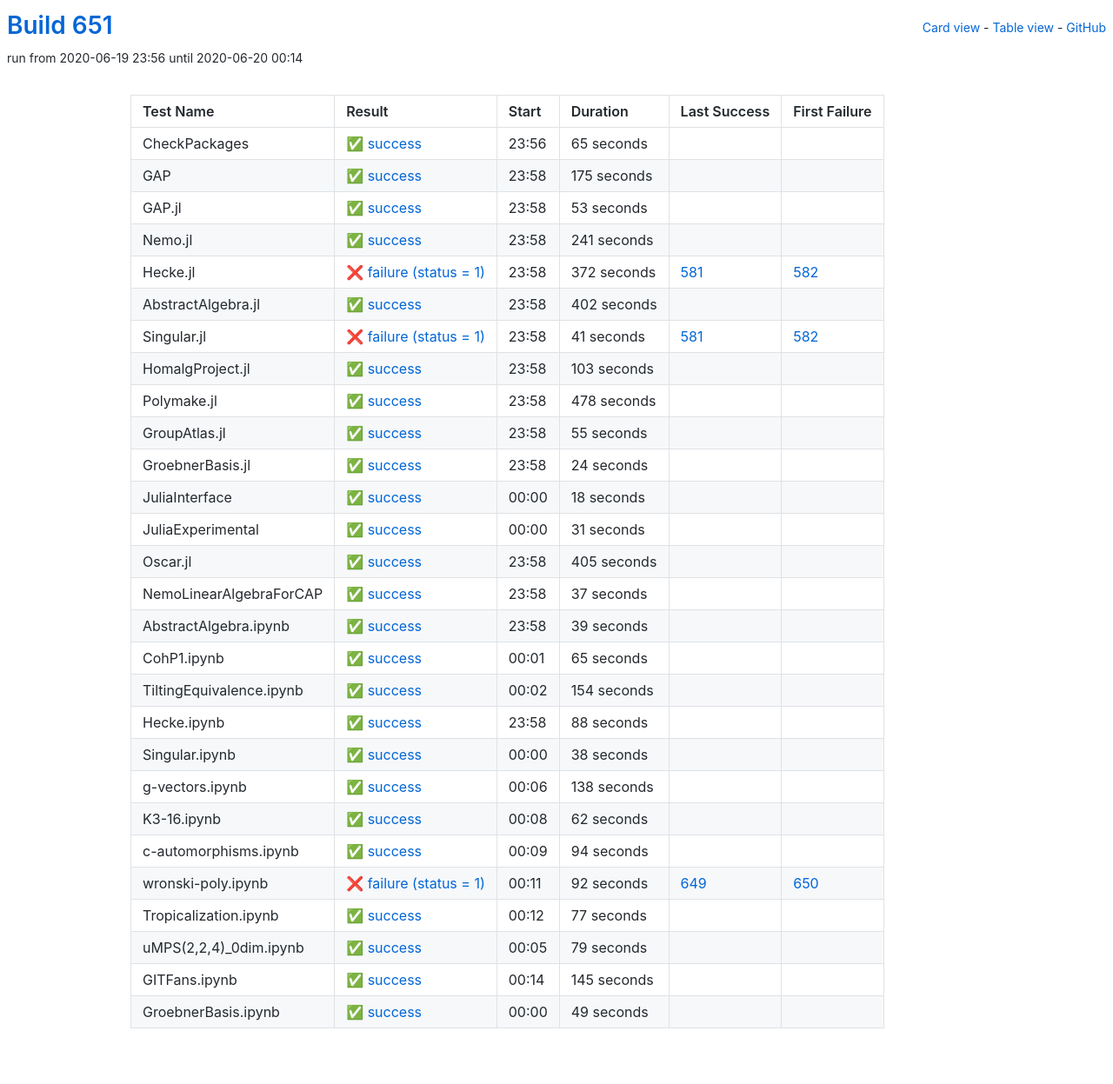
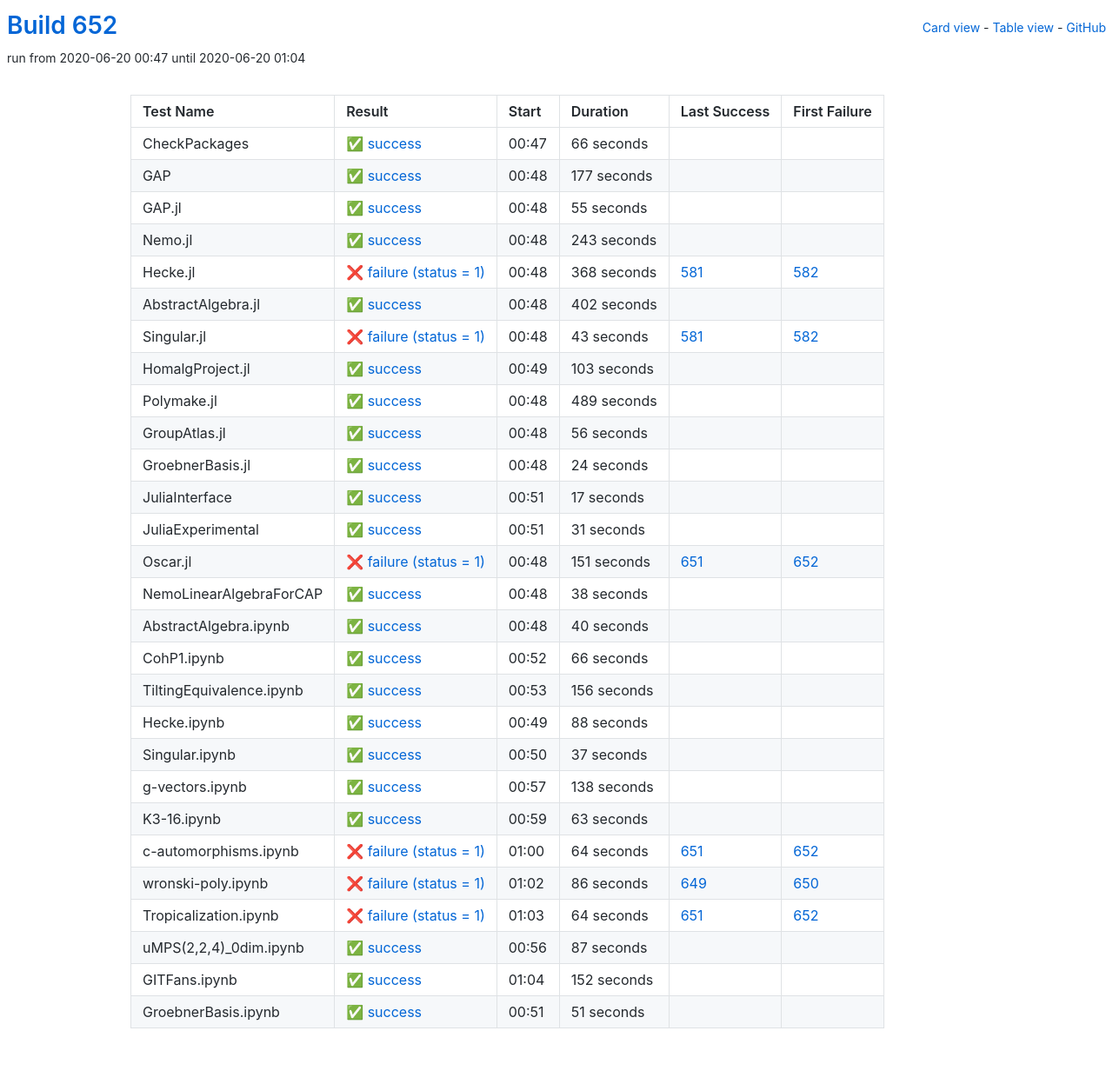
Before and after one commit to oscar-system/oscar-ci-status-1.4, a Jekyll site: the page built from table.html, in a window 1280 px wide. Shown: the whole page at 87% size. Built offline with Jekyll 4.4.1, drawn with Linux system fonts in a browser that asks for light colours.

Commit message:
Build #652

```diff
--- a/_data/ci.yml
+++ b/_data/ci.yml
@@ -1,6 +1,6 @@
 ---
-build: 651
-build_url: https://oscarci.mathematik.uni-kl.de/job/oscar-julia-1.4/651/
+build: 652
+build_url: https://oscarci.mathematik.uni-kl.de/job/oscar-julia-1.4/652/
 job: oscar-julia-1.4
 organization: oscar-system
 repo: oscar-ci-status-1.4
@@ -8,68 +8,68 @@ repourl: https://github.com/oscar-system/oscar-ci-status-1.4
 tests:
 - name: CheckPackages
   id: checkpackages
-  log: https://oscarci.mathematik.uni-kl.de/job/oscar-julia-1.4/651/artifact/logs/build-651/CheckPackages.log
-  start: 2020-06-19 23:56
+  log: https://oscarci.mathematik.uni-kl.de/job/oscar-julia-1.4/652/artifact/logs/build-652/CheckPackages.log
+  start: 2020-06-20 00:47
   success: true
   exitcode: 0
   status: success
-  duration: 65
+  duration: 66
   last_success: false
   last_success_url:
   first_failure: false
   first_failure_url:
 - name: GAP
   id: gap
-  log: https://oscarci.mathematik.uni-kl.de/job/oscar-julia-1.4/651/artifact/logs/build-651/GAP.log
-  start: 2020-06-19 23:58
+  log: https://oscarci.mathematik.uni-kl.de/job/oscar-julia-1.4/652/artifact/logs/build-652/GAP.log
+  start: 2020-06-20 00:48
   success: true
   exitcode: 0
   status: success
-  duration: 175
+  duration: 177
   last_success: false
   last_success_url:
   first_failure: false
   first_failure_url:
 - name: GAP.jl
   id: gap-jl
-  log: https://oscarci.mathematik.uni-kl.de/job/oscar-julia-1.4/651/artifact/logs/build-651/GAP.jl.log
-  start: 2020-06-19 23:58
+  log: https://oscarci.mathematik.uni-kl.de/job/oscar-julia-1.4/652/artifact/logs/build-652/GAP.jl.log
+  start: 2020-06-20 00:48
   success: true
   exitcode: 0
   status: success
-  duration: 53
+  duration: 55
   last_success: false
   last_success_url:
   first_failure: false
   first_failure_url:
 - name: Nemo.jl
   id: nemo-jl
-  log: https://oscarci.mathematik.uni-kl.de/job/oscar-julia-1.4/651/artifact/logs/build-651/Nemo.jl.log
-  start: 2020-06-19 23:58
+  log: https://oscarci.mathematik.uni-kl.de/job/oscar-julia-1.4/652/artifact/logs/build-652/Nemo.jl.log
+  start: 2020-06-20 00:48
   success: true
   exitcode: 0
   status: success
-  duration: 241
+  duration: 243
   last_success: false
   last_success_url:
   first_failure: false
   first_failure_url:
 - name: Hecke.jl
   id: hecke-jl
-  log: https://oscarci.mathematik.uni-kl.de/job/oscar-julia-1.4/651/artifact/logs/build-651/Hecke.jl.log
-  start: 2020-06-19 23:58
+  log: https://oscarci.mathematik.uni-kl.de/job/oscar-julia-1.4/652/artifact/logs/build-652/Hecke.jl.log
+  start: 2020-06-20 00:48
   success: false
   exitcode: 1
   status: failure
-  duration: 372
+  duration: 368
   last_success: 581
   last_success_url: https://oscarci.mathematik.uni-kl.de/job/oscar-julia-1.4/581/
   first_failure: 582
   first_failure_url: https://oscarci.mathematik.uni-kl.de/job/oscar-julia-1.4/582/
 - name: AbstractAlgebra.jl
   id: abstractalgebra-jl
-  log: https://oscarci.mathematik.uni-kl.de/job/oscar-julia-1.4/651/artifact/logs/build-651/AbstractAlgebra.jl.log
-  start: 2020-06-19 23:58
+  log: https://oscarci.mathematik.uni-kl.de/job/oscar-julia-1.4/652/artifact/logs/build-652/AbstractAlgebra.jl.log
+  start: 2020-06-20 00:48
   success: true
   exitcode: 0
   status: success
@@ -80,20 +80,20 @@ tests:
   first_failure_url:
 - name: Singular.jl
   id: singular-jl
-  log: https://oscarci.mathematik.uni-kl.de/job/oscar-julia-1.4/651/artifact/logs/build-651/Singular.jl.log
-  start: 2020-06-19 23:58
+  log: https://oscarci.mathematik.uni-kl.de/job/oscar-julia-1.4/652/artifact/logs/build-652/Singular.jl.log
+  start: 2020-06-20 00:48
   success: false
   exitcode: 1
   status: failure
-  duration: 41
+  duration: 43
   last_success: 581
   last_success_url: https://oscarci.mathematik.uni-kl.de/job/oscar-julia-1.4/581/
   first_failure: 582
   first_failure_url: https://oscarci.mathematik.uni-kl.de/job/oscar-julia-1.4/582/
 - name: HomalgProject.jl
   id: homalgproject-jl
-  log: https://oscarci.mathematik.uni-kl.de/job/oscar-julia-1.4/651/artifact/logs/build-651/HomalgProject.jl.log
-  start: 2020-06-19 23:58
+  log: https://oscarci.mathematik.uni-kl.de/job/oscar-julia-1.4/652/artifact/logs/build-652/HomalgProject.jl.log
+  start: 2020-06-20 00:49
   success: true
   exitcode: 0
   status: success
@@ -104,32 +104,32 @@ tests:
   first_failure_url:
 - name: Polymake.jl
   id: polymake-jl
-  log: https://oscarci.mathematik.uni-kl.de/job/oscar-julia-1.4/651/artifact/logs/build-651/Polymake.jl.log
-  start: 2020-06-19 23:58
+  log: https://oscarci.mathematik.uni-kl.de/job/oscar-julia-1.4/652/artifact/logs/build-652/Polymake.jl.log
+  start: 2020-06-20 00:48
   success: true
   exitcode: 0
   status: success
-  duration: 478
+  duration: 489
   last_success: false
   last_success_url:
   first_failure: false
   first_failure_url:
 - name: GroupAtlas.jl
   id: groupatlas-jl
-  log: https://oscarci.mathematik.uni-kl.de/job/oscar-julia-1.4/651/artifact/logs/build-651/GroupAtlas.jl.log
-  start: 2020-06-19 23:58
+  log: https://oscarci.mathematik.uni-kl.de/job/oscar-julia-1.4/652/artifact/logs/build-652/GroupAtlas.jl.log
+  start: 2020-06-20 00:48
   success: true
   exitcode: 0
   status: success
-  duration: 55
+  duration: 56
   last_success: false
   last_success_url:
   first_failure: false
   first_failure_url:
 - name: GroebnerBasis.jl
   id: groebnerbasis-jl
-  log: https://oscarci.mathematik.uni-kl.de/job/oscar-julia-1.4/651/artifact/logs/build-651/GroebnerBasis.jl.log
-  start: 2020-06-19 23:58
+  log: https://oscarci.mathematik.uni-kl.de/job/oscar-julia-1.4/652/artifact/logs/build-652/GroebnerBasis.jl.log
+  start: 2020-06-20 00:48
   success: true
   exitcode: 0
   status: success
@@ -140,20 +140,20 @@ tests:
   first_failure_url:
 - name: JuliaInterface
   id: juliainterface
-  log: https://oscarci.mathematik.uni-kl.de/job/oscar-julia-1.4/651/artifact/logs/build-651/JuliaInterface.log
-  start: 2020-06-20 00:00
+  log: https://oscarci.mathematik.uni-kl.de/job/oscar-julia-1.4/652/artifact/logs/build-652/JuliaInterface.log
+  start: 2020-06-20 00:51
   success: true
   exitcode: 0
   status: success
-  duration: 18
+  duration: 17
   last_success: false
   last_success_url:
   first_failure: false
   first_failure_url:
 - name: JuliaExperimental
   id: juliaexperimental
-  log: https://oscarci.mathematik.uni-kl.de/job/oscar-julia-1.4/651/artifact/logs/build-651/JuliaExperimental.log
-  start: 2020-06-20 00:00
+  log: https://oscarci.mathematik.uni-kl.de/job/oscar-julia-1.4/652/artifact/logs/build-652/JuliaExperimental.log
+  start: 2020-06-20 00:51
   success: true
   exitcode: 0
   status: success
@@ -164,68 +164,68 @@ tests:
   first_failure_url:
 - name: Oscar.jl
   id: oscar-jl
-  log: https://oscarci.mathematik.uni-kl.de/job/oscar-julia-1.4/651/artifact/logs/build-651/Oscar.jl.log
-  start: 2020-06-19 23:58
+  log: https://oscarci.mathematik.uni-kl.de/job/oscar-julia-1.4/652/artifact/logs/build-652/Oscar.jl.log
+  start: 2020-06-20 00:48
+  success: false
+  exitcode: 1
+  status: failure
+  duration: 151
+  last_success: 651
+  last_success_url: https://oscarci.mathematik.uni-kl.de/job/oscar-julia-1.4/651/
+  first_failure: 652
+  first_failure_url: https://oscarci.mathematik.uni-kl.de/job/oscar-julia-1.4/652/
+- name: NemoLinearAlgebraForCAP
+  id: nemolinearalgebraforcap
+  log: https://oscarci.mathematik.uni-kl.de/job/oscar-julia-1.4/652/artifact/logs/build-652/NemoLinearAlgebraForCAP.log
+  start: 2020-06-20 00:48
   success: true
   exitcode: 0
   status: success
-  duration: 405
-  last_success: false
-  last_success_url:
-  first_failure: false
-  first_failure_url:
-- name: NemoLinearAlgebraForCAP
-  id: nemolinearalgebraforcap
-  log: https://oscarci.mathematik.uni-kl.de/job/oscar-julia-1.4/651/artifact/logs/build-651/NemoLinearAlgebraForCAP.log
-  start: 2020-06-19 23:58
-  success: true
-  exitcode: 0
-  status: success
-  duration: 37
+  duration: 38
   last_success: false
   last_success_url:
   first_failure: false
   first_failure_url:
 - name: AbstractAlgebra.ipynb
   id: abstractalgebra-ipynb
-  log: https://oscarci.mathematik.uni-kl.de/job/oscar-julia-1.4/651/artifact/logs/build-651/AbstractAlgebra.ipynb.log
-  start: 2020-06-19 23:58
+  log: https://oscarci.mathematik.uni-kl.de/job/oscar-julia-1.4/652/artifact/logs/build-652/AbstractAlgebra.ipynb.log
+  start: 2020-06-20 00:48
   success: true
   exitcode: 0
   status: success
-  duration: 39
+  duration: 40
   last_success: false
   last_success_url:
   first_failure: false
   first_failure_url:
 - name: CohP1.ipynb
   id: cohp1-ipynb
-  log: https://oscarci.mathematik.uni-kl.de/job/oscar-julia-1.4/651/artifact/logs/build-651/CohP1.ipynb.log
-  start: 2020-06-20 00:01
+  log: https://oscarci.mathematik.uni-kl.de/job/oscar-julia-1.4/652/artifact/logs/build-652/CohP1.ipynb.log
+  start: 2020-06-20 00:52
   success: true
   exitcode: 0
   status: success
-  duration: 65
+  duration: 66
   last_success: false
   last_success_url:
   first_failure: false
   first_failure_url:
 - name: TiltingEquivalence.ipynb
   id: tiltingequivalence-ipynb
-  log: https://oscarci.mathematik.uni-kl.de/job/oscar-julia-1.4/651/artifact/logs/build-651/TiltingEquivalence.ipynb.log
-  start: 2020-06-20 00:02
+  log: https://oscarci.mathematik.uni-kl.de/job/oscar-julia-1.4/652/artifact/logs/build-652/TiltingEquivalence.ipynb.log
+  start: 2020-06-20 00:53
   success: true
   exitcode: 0
   status: success
-  duration: 154
+  duration: 156
   last_success: false
   last_success_url:
   first_failure: false
   first_failure_url:
 - name: Hecke.ipynb
   id: hecke-ipynb
-  log: https://oscarci.mathematik.uni-kl.de/job/oscar-julia-1.4/651/artifact/logs/build-651/Hecke.ipynb.log
-  start: 2020-06-19 23:58
+  log: https://oscarci.mathematik.uni-kl.de/job/oscar-julia-1.4/652/artifact/logs/build-652/Hecke.ipynb.log
+  start: 2020-06-20 00:49
   success: true
   exitcode: 0
   status: success
@@ -236,20 +236,20 @@ tests:
   first_failure_url:
 - name: Singular.ipynb
   id: singular-ipynb
-  log: https://oscarci.mathematik.uni-kl.de/job/oscar-julia-1.4/651/artifact/logs/build-651/Singular.ipynb.log
-  start: 2020-06-20 00:00
+  log: https://oscarci.mathematik.uni-kl.de/job/oscar-julia-1.4/652/artifact/logs/build-652/Singular.ipynb.log
+  start: 2020-06-20 00:50
   success: true
   exitcode: 0
   status: success
-  duration: 38
+  duration: 37
   last_success: false
   last_success_url:
   first_failure: false
   first_failure_url:
 - name: g-vectors.ipynb
   id: g-vectors-ipynb
-  log: https://oscarci.mathematik.uni-kl.de/job/oscar-julia-1.4/651/artifact/logs/build-651/g-vectors.ipynb.log
-  start: 2020-06-20 00:06
+  log: https://oscarci.mathematik.uni-kl.de/job/oscar-julia-1.4/652/artifact/logs/build-652/g-vectors.ipynb.log
+  start: 2020-06-20 00:57
   success: true
   exitcode: 0
   status: success
@@ -260,84 +260,84 @@ tests:
   first_failure_url:
 - name: K3-16.ipynb
   id: k3-16-ipynb
-  log: https://oscarci.mathematik.uni-kl.de/job/oscar-julia-1.4/651/artifact/logs/build-651/K3-16.ipynb.log
-  start: 2020-06-20 00:08
+  log: https://oscarci.mathematik.uni-kl.de/job/oscar-julia-1.4/652/artifact/logs/build-652/K3-16.ipynb.log
+  start: 2020-06-20 00:59
   success: true
   exitcode: 0
   status: success
-  duration: 62
+  duration: 63
   last_success: false
   last_success_url:
   first_failure: false
   first_failure_url:
 - name: c-automorphisms.ipynb
   id: c-automorphisms-ipynb
-  log: https://oscarci.mathematik.uni-kl.de/job/oscar-julia-1.4/651/artifact/logs/build-651/c-automorphisms.ipynb.log
-  start: 2020-06-20 00:09
-  success: true
-  exitcode: 0
-  status: success
-  duration: 94
-  last_success: false
-  last_success_url:
-  first_failure: false
-  first_failure_url:
-- name: wronski-poly.ipynb
-  id: wronski-poly-ipynb
-  log: https://oscarci.mathematik.uni-kl.de/job/oscar-julia-1.4/651/artifact/logs/build-651/wronski-poly.ipynb.log
-  start: 2020-06-20 00:11
+  log: https://oscarci.mathematik.uni-kl.de/job/oscar-julia-1.4/652/artifact/logs/build-652/c-automorphisms.ipynb.log
+  start: 2020-06-20 01:00
   success: false
   exitcode: 1
   status: failure
-  duration: 92
+  duration: 64
+  last_success: 651
+  last_success_url: https://oscarci.mathematik.uni-kl.de/job/oscar-julia-1.4/651/
+  first_failure: 652
+  first_failure_url: https://oscarci.mathematik.uni-kl.de/job/oscar-julia-1.4/652/
+- name: wronski-poly.ipynb
+  id: wronski-poly-ipynb
+  log: https://oscarci.mathematik.uni-kl.de/job/oscar-julia-1.4/652/artifact/logs/build-652/wronski-poly.ipynb.log
+  start: 2020-06-20 01:02
+  success: false
+  exitcode: 1
+  status: failure
+  duration: 86
   last_success: 649
   last_success_url: https://oscarci.mathematik.uni-kl.de/job/oscar-julia-1.4/649/
   first_failure: 650
   first_failure_url: https://oscarci.mathematik.uni-kl.de/job/oscar-julia-1.4/650/
 - name: Tropicalization.ipynb
   id: tropicalization-ipynb
-  log: https://oscarci.mathematik.uni-kl.de/job/oscar-julia-1.4/651/artifact/logs/build-651/Tropicalization.ipynb.log
-  start: 2020-06-20 00:12
+  log: https://oscarci.mathematik.uni-kl.de/job/oscar-julia-1.4/652/artifact/logs/build-652/Tropicalization.ipynb.log
+  start: 2020-06-20 01:03
+  success: false
+  exitcode: 1
+  status: failure
+  duration: 64
+  last_success: 651
+  last_success_url: https://oscarci.mathematik.uni-kl.de/job/oscar-julia-1.4/651/
+  first_failure: 652
+  first_failure_url: https://oscarci.mathematik.uni-kl.de/job/oscar-julia-1.4/652/
+- name: uMPS(2,2,4)_0dim.ipynb
+  id: umps-2-2-4-0dim-ipynb
+  log: https://oscarci.mathematik.uni-kl.de/job/oscar-julia-1.4/652/artifact/logs/build-652/uMPS-2-2-4-_0dim.ipynb.log
+  start: 2020-06-20 00:56
   success: true
   exitcode: 0
   status: success
-  duration: 77
-  last_success: false
-  last_success_url:
-  first_failure: false
-  first_failure_url:
-- name: uMPS(2,2,4)_0dim.ipynb
-  id: umps-2-2-4-0dim-ipynb
-  log: https://oscarci.mathematik.uni-kl.de/job/oscar-julia-1.4/651/artifact/logs/build-651/uMPS-2-2-4-_0dim.ipynb.log
-  start: 2020-06-20 00:05
-  success: true
-  exitcode: 0
-  status: success
-  duration: 79
+  duration: 87
   last_success: false
   last_success_url:
   first_failure: false
   first_failure_url:
 - name: GITFans.ipynb
   id: gitfans-ipynb
-  log: https://oscarci.mathematik.uni-kl.de/job/oscar-julia-1.4/651/artifact/logs/build-651/GITFans.ipynb.log
-  start: 2020-06-20 00:14
+  log: https://oscarci.mathematik.uni-kl.de/job/oscar-julia-1.4/652/artifact/logs/build-652/GITFans.ipynb.log
+  start: 2020-06-20 01:04
   success: true
   exitcode: 0
   status: success
-  duration: 145
+  duration: 152
   last_success: false
   last_success_url:
   first_failure: false
   first_failure_url:
 - name: GroebnerBasis.ipynb
   id: groebnerbasis-ipynb
-  log: https://oscarci.mathematik.uni-kl.de/job/oscar-julia-1.4/651/artifact/logs/build-651/GroebnerBasis.ipynb.log
-  start: 2020-06-20 00:00
+  log: https://oscarci.mathematik.uni-kl.de/job/oscar-julia-1.4/652/artifact/logs/build-652/GroebnerBasis.ipynb.log
+  start: 2020-06-20 00:51
   success: true
   exitcode: 0
   status: success
-  duration: 49
+  duration: 51
   last_success: false
   last_success_url:
   first_failure: false
```
Also changed, not shown: README.md.
